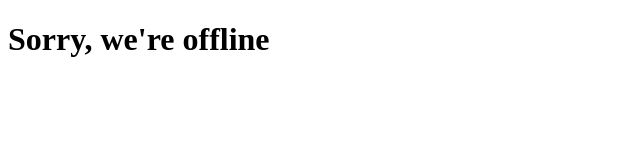
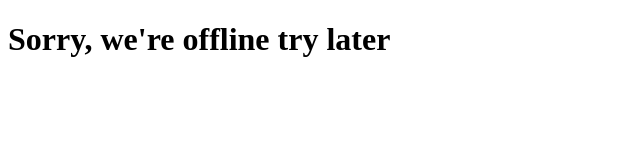
Before and after one commit to JakubOCloud/CloudAcademy, a plain HTML site: page 1.AWS_static_website/Part2/terraform_static_site/website/error-5xx.html in a window 1280 px wide. Shown: the whole page, without its empty margins (0-640 px from the left). Drawn offline with Linux system fonts and the light colour scheme.

Commit message:
checking workflow

```diff
--- a/1.AWS_static_website/Part2/terraform_static_site/website/error-5xx.html
+++ b/1.AWS_static_website/Part2/terraform_static_site/website/error-5xx.html
@@ -5,6 +5,6 @@
     <title>Offline</title>
 </head>
 <body>
-    <h1>Sorry, we're offline</h1>
+    <h1>Sorry, we're offline try later</h1>
 </body>
 </html>
```
